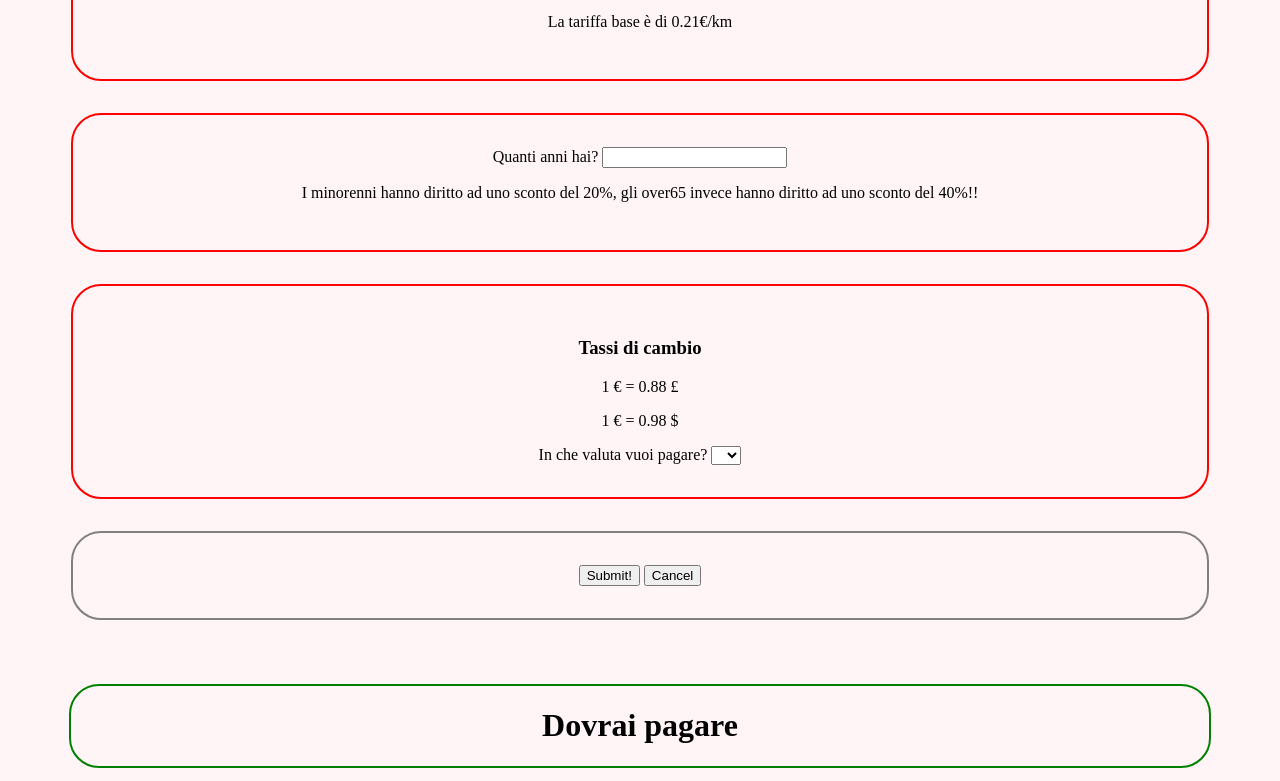
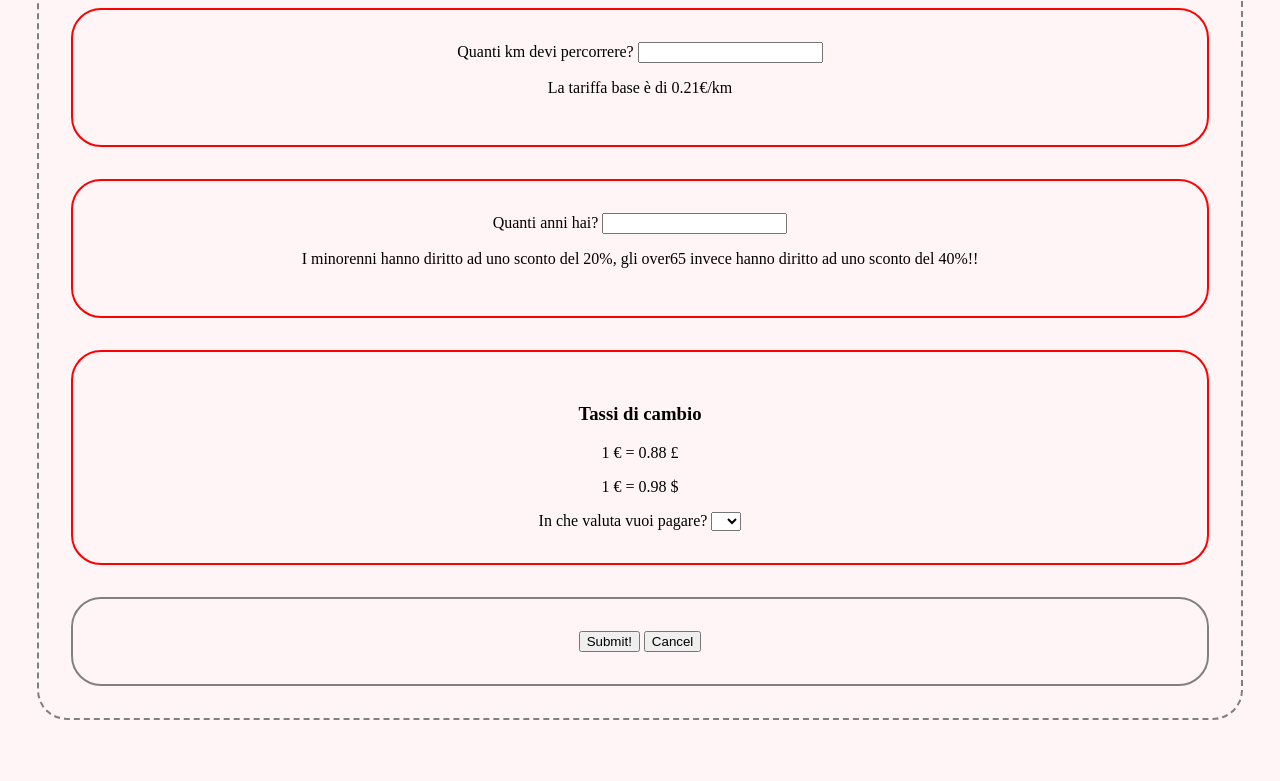
Before and after one commit to scurenza/js-biglietto-treno-form, a plain HTML site: page index.html in a window 1280 px wide. Shown: the part 148-929 px from the top of the page. Drawn offline with Linux system fonts and the light colour scheme.

Commit message:
ultimi ritocchi

```diff
--- a/css/style.css
+++ b/css/style.css
@@ -24,6 +24,13 @@
     border-radius: 30px;
 }
 
+.grey-dashed-border{
+    border: 2px dashed grey;
+    margin-top: 2rem;
+    padding: 2rem;
+    border-radius: 30px;
+}
+
 /* Style */
 body{
     background-color: rgba(255, 192, 203, 0.150);
--- a/index.html
+++ b/index.html
@@ -12,7 +12,7 @@
   </head>
   <body>
     <!-- Form -->
-    <div class="container">
+    <div class="container grey-dashed-border">
       <h1 class="title">Calcolatore prezzo biglietto</h1>
       <div class="red-border">
         <label for="userDistance">Quanti km devi percorrere?</label>
```
